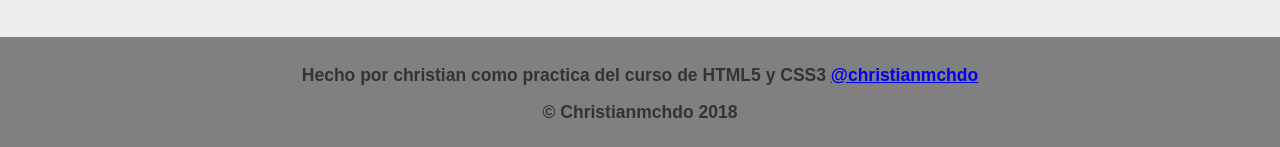
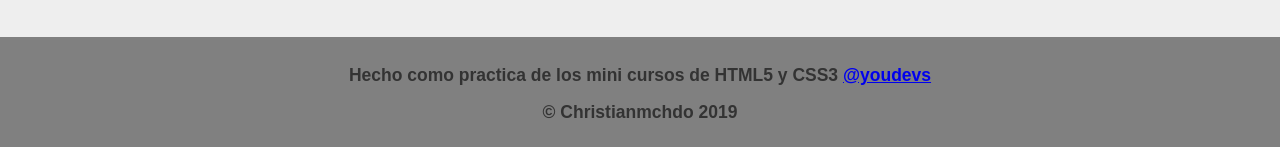
Before and after one commit to christianmchdo/christianmchdo.github.io, a plain HTML site: page index.html in a window 1280 px wide. Shown: the part 2796-2943 px from the top of the page. Drawn offline with Linux system fonts and the light colour scheme.

```diff
--- a/index.html
+++ b/index.html
@@ -333,9 +333,9 @@ function setcolor()
 <!-- seccion del footer-->
  <section>
 <div class="footer-wrapper">
-    <p class="footer-text"> Hecho por christian como practica del curso de HTML5 y CSS3
-    <a href="https://www.instagram.com/christianmchdo/?hl=es-la" class="link" target="_blank">@christianmchdo</a></p>
-<p class="footer-text"> &#169; Christianmchdo 2018 </p>
+    <p class="footer-text"> Hecho como practica de los mini cursos de HTML5 y CSS3
+    <a href="https://www.youtube.com/channel/UC4hHrYhWMy-iN29_3bJ7zfA" class="link" target="_blank">@youdevs</a></p>
+<p class="footer-text"> &#169; Christianmchdo 2019</p>
 </div>
 
 </section>
```
